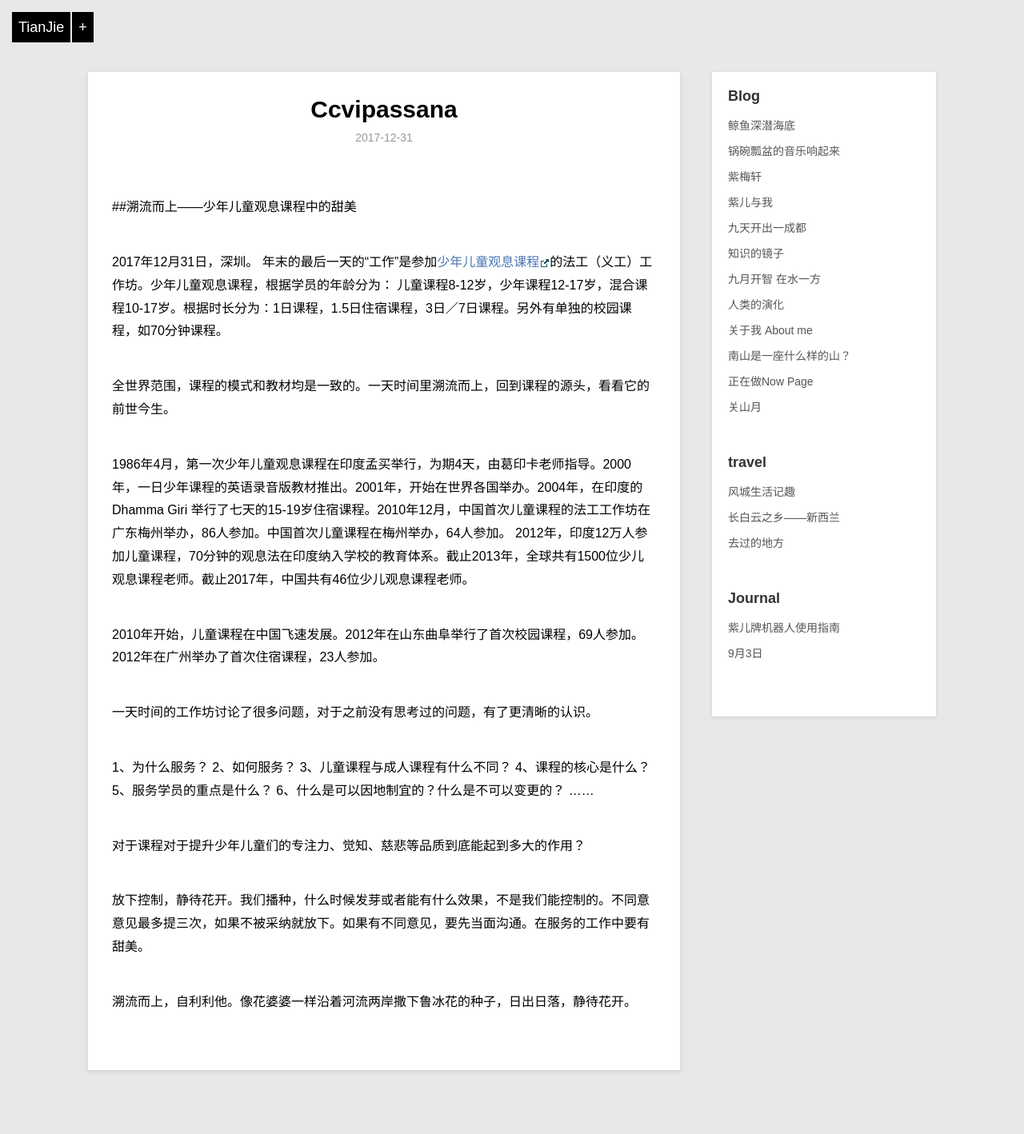
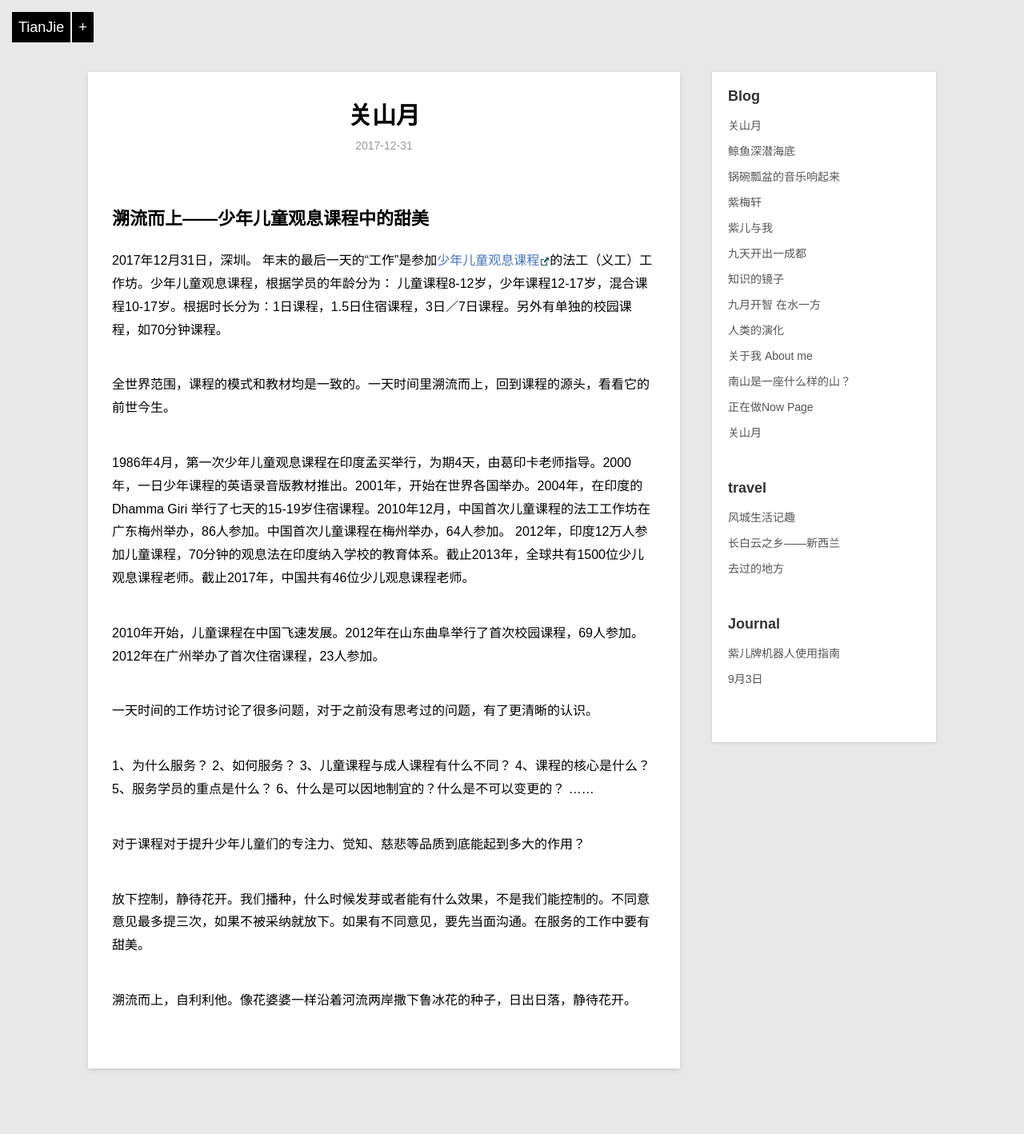
Before and after one commit to violettianjie/violettianjie.github.io, a Jekyll site: the page built from _posts/blog/2017-12-31-ccvipassana.md, in a window 1280 px wide. Shown: the whole page at 80% size. Built offline with Jekyll 4.4.1, drawn with Linux system fonts in a browser that asks for light colours; our own code applies the rules of GitHub Pages for plain Markdown files.

Commit message:
Update 2017-12-31-ccvipassana.md

```diff
--- a/_posts/blog/2017-12-31-ccvipassana.md
+++ b/_posts/blog/2017-12-31-ccvipassana.md
@@ -1,4 +1,12 @@
-##溯流而上——少年儿童观息课程中的甜美
+---
+layout: post
+title: "关山月"
+description: "写作|明月出天山，苍茫云海间"
+category: blog
+---
+
+
+## 溯流而上——少年儿童观息课程中的甜美
 
 2017年12月31日，深圳。
 年末的最后一天的“工作”是参加[少年儿童观息课程](http://ctc.81355.net)的法工（义工）工作坊。少年儿童观息课程，根据学员的年龄分为： 儿童课程8-12岁，少年课程12-17岁，混合课程10-17岁。根据时长分为：1日课程，1.5日住宿课程，3日／7日课程。另外有单独的校园课程，如70分钟课程。
```
